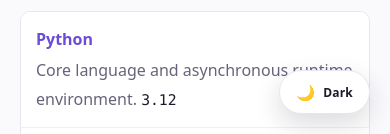
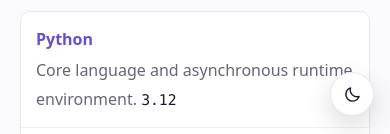
Before and after one commit to HyangDan2/TechnicalHub, an Eleventy site: page content/profiles/agent-core-platform.md in a window 390 px wide. Shown: the part 710-844 px from the top of the page. Built offline with nearby package versions, Linux system fonts and the light colour scheme; Eleventy itself is replaced by a stand-in of ours; files that its build step writes are made by us from their sources.

Commit message:
feat(theme): 허브·프로필 4페이지 테마 토글을 Web-HQ 규격 44×44 아이콘 버튼으로 통일 (#15)
- 텍스트 라벨(Dark/Light)과 이모지(🌙/☀️) 제거, 단색 SVG 달/해 아이콘만 표시
- index.html + 프로필 레이아웃(공개 프로필 4종) 모두 적용
- 44×44px·border-radius 999px·viewBox 0 0 24 24·stroke currentColor·stroke-width 1.7
- aria-label·title·aria-pressed 및 localStorage('hd2-theme') 연동 유지

```diff
--- a/_includes/layouts/profile.njk
+++ b/_includes/layouts/profile.njk
@@ -60,7 +60,7 @@
         <div class="profile-article">{{ content | safe }}</div>
       </article>
     </main>
-    <button class="theme-toggle" id="theme-toggle" type="button" aria-pressed="false" aria-label="Switch to dark mode"><span class="theme-toggle-icon" aria-hidden="true">🌙</span><span class="theme-toggle-label">Dark</span></button>
+    <button class="theme-toggle" id="theme-toggle" type="button" aria-pressed="false" aria-label="Switch to dark mode" title="Switch to dark mode"><svg class="theme-toggle-ic" data-icon="moon" viewBox="0 0 24 24" aria-hidden="true" focusable="false"><path d="M20.4 14.4A8.6 8.6 0 0 1 9.6 3.6a8.6 8.6 0 1 0 10.8 10.8z"/></svg><svg class="theme-toggle-ic" data-icon="sun" viewBox="0 0 24 24" aria-hidden="true" focusable="false"><circle cx="12" cy="12" r="4.1"/><path d="M12 2.7v2.3M12 19v2.3M2.7 12h2.3M19 12h2.3M5.4 5.4l1.6 1.6M17 17l1.6 1.6M18.6 5.4L17 7M7 17l-1.6 1.6"/></svg></button>
     <footer class="site-footer shell"><div><span class="footer-brand">HD2Lab <span class="accent">/</span> TechnicalHub</span><p>Technology profiles and architecture notes.</p></div><a href="../../#projects">Browse the hub <span aria-hidden="true">↗</span></a></footer>
     <script src="../../js/theme.js"></script>
   </body>
--- a/css/profile.css
+++ b/css/profile.css
@@ -167,10 +167,16 @@ img, svg { max-width: 100%; height: auto; }
 [data-theme="dark"] .skip-link { color: #0B1020; }
 [data-theme="dark"] .profile-article img, [data-theme="dark"] .profile-article svg { background: var(--profile-soft); }
 
-/* Floating Light/Dark toggle — fixed bottom-right on hub and profile pages */
-.theme-toggle { position: fixed; right: 20px; bottom: 20px; z-index: 60; display: inline-flex; align-items: center; gap: 8px; min-height: 44px; padding: 0 16px; border: 1px solid var(--profile-line); border-radius: 999px; background: var(--profile-card); color: var(--profile-ink); font-family: var(--profile-sans); font-size: 12px; font-weight: 700; letter-spacing: .2px; box-shadow: 0 10px 26px rgba(29, 25, 43, .16); transition: background .15s, border-color .15s, color .15s, transform .15s; }
-.theme-toggle:hover { border-color: var(--profile-teal); color: var(--profile-accent-text); transform: translateY(-2px); }
-.theme-toggle:focus-visible { outline: 3px solid var(--profile-teal); outline-offset: 3px; }
-.theme-toggle-icon { font-size: 15px; line-height: 1; }
+/* Floating theme toggle — HD2Lab standard: one 44×44 round icon button (same spec
+   as Web-HQ). No text label, no emoji: a single-stroke moon in light mode,
+   a single-stroke sun in dark mode. */
+.theme-toggle { position: fixed; right: max(16px, env(safe-area-inset-right, 0px) + 16px); bottom: max(18px, env(safe-area-inset-bottom, 0px) + 18px); z-index: 60; display: inline-flex; align-items: center; justify-content: center; width: 44px; height: 44px; margin: 0; padding: 0; border: 1px solid var(--profile-line); border-radius: 999px; background: var(--profile-card); color: var(--profile-ink); font-family: var(--profile-sans); box-shadow: 0 10px 26px rgba(29, 25, 43, .16); cursor: pointer; -webkit-tap-highlight-color: transparent; backdrop-filter: blur(10px); transition: background .2s, border-color .2s, color .2s, box-shadow .2s, transform .18s; }
+.theme-toggle:hover { border-color: var(--profile-teal); color: var(--profile-teal); }
+.theme-toggle:active { transform: scale(.94); }
+.theme-toggle:focus-visible { outline: 2px solid var(--profile-teal); outline-offset: 3px; }
+.theme-toggle-ic { display: none; width: 19px; height: 19px; fill: none; stroke: currentColor; stroke-width: 1.7; stroke-linecap: round; stroke-linejoin: round; }
+html:not([data-theme="dark"]) .theme-toggle .theme-toggle-ic[data-icon="moon"],
+html[data-theme="dark"] .theme-toggle .theme-toggle-ic[data-icon="sun"] { display: block; }
 [data-theme="dark"] .theme-toggle { box-shadow: 0 12px 30px rgba(2, 5, 16, .66); }
 [data-theme="dark"] .theme-toggle:hover { background: var(--profile-raised); }
+@media (prefers-reduced-motion: reduce) { .theme-toggle, .theme-toggle:active { transition: none; transform: none; } }
--- a/css/styles.css
+++ b/css/styles.css
@@ -237,10 +237,16 @@ input::placeholder { color: #8A839C; }
 [data-theme="dark"] .action-link:hover { color: #0B1020; }
 [data-theme="dark"] .hero-action:hover { background: #BCA5FF; }
 
-/* Floating Light/Dark toggle — fixed bottom-right on every hub page */
-.theme-toggle { position: fixed; right: 20px; bottom: 20px; z-index: 60; display: inline-flex; align-items: center; gap: 8px; min-height: 44px; padding: 0 16px; border: 1px solid var(--line-strong); border-radius: 999px; background: var(--panel); color: var(--ink); font-size: 12px; font-weight: 700; letter-spacing: .2px; box-shadow: 0 10px 26px rgba(29, 25, 43, .16); transition: background .15s, border-color .15s, color .15s, transform .15s; }
-.theme-toggle:hover { border-color: var(--accent); color: var(--accent-text); transform: translateY(-2px); }
-.theme-toggle:focus-visible { outline: 3px solid var(--accent); outline-offset: 3px; }
-.theme-toggle-icon { font-size: 15px; line-height: 1; }
+/* Floating theme toggle — HD2Lab standard: one 44×44 round icon button (same spec
+   as Web-HQ). No text label, no emoji: a single-stroke moon in light mode,
+   a single-stroke sun in dark mode. */
+.theme-toggle { position: fixed; right: max(16px, env(safe-area-inset-right, 0px) + 16px); bottom: max(18px, env(safe-area-inset-bottom, 0px) + 18px); z-index: 60; display: inline-flex; align-items: center; justify-content: center; width: 44px; height: 44px; margin: 0; padding: 0; border: 1px solid var(--line-strong); border-radius: 999px; background: var(--panel); color: var(--ink); box-shadow: 0 10px 26px rgba(29, 25, 43, .16); cursor: pointer; -webkit-tap-highlight-color: transparent; backdrop-filter: blur(10px); transition: background .2s, border-color .2s, color .2s, box-shadow .2s, transform .18s; }
+.theme-toggle:hover { border-color: var(--accent); color: var(--accent); }
+.theme-toggle:active { transform: scale(.94); }
+.theme-toggle:focus-visible { outline: 2px solid var(--accent); outline-offset: 3px; }
+.theme-toggle-ic { display: none; width: 19px; height: 19px; fill: none; stroke: currentColor; stroke-width: 1.7; stroke-linecap: round; stroke-linejoin: round; }
+html:not([data-theme="dark"]) .theme-toggle .theme-toggle-ic[data-icon="moon"],
+html[data-theme="dark"] .theme-toggle .theme-toggle-ic[data-icon="sun"] { display: block; }
 [data-theme="dark"] .theme-toggle { box-shadow: 0 12px 30px rgba(2, 5, 16, .66); }
 [data-theme="dark"] .theme-toggle:hover { background: var(--panel-soft); }
+@media (prefers-reduced-motion: reduce) { .theme-toggle, .theme-toggle:active { transition: none; transform: none; } }
--- a/js/theme.js
+++ b/js/theme.js
@@ -1,24 +1,24 @@
 // HD2Lab hub theme: Soft Iris light (default) ↔ Navy & Lavender dark.
 // The <head> snippet applies the stored theme before first paint; this binds
-// the floating toggle and keeps the theme-color meta and button labels in sync.
+// the floating toggle, keeps the theme-color meta in sync, and keeps the
+// button's accessible name current. The button itself is icon-only (44×44):
+// CSS shows the moon in light mode and the sun in dark mode.
 (() => {
   const STORAGE_KEY = 'hd2-theme';
   const root = document.documentElement;
   const toggle = document.querySelector('#theme-toggle');
   if (!toggle) return;
 
-  const icon = toggle.querySelector('.theme-toggle-icon');
-  const label = toggle.querySelector('.theme-toggle-label');
   const meta = document.querySelector('meta[name="theme-color"]');
 
   const apply = theme => {
     const dark = theme === 'dark';
     root.dataset.theme = dark ? 'dark' : 'light';
     if (meta) meta.setAttribute('content', dark ? '#0B1020' : '#FAFAFD');
+    const label = dark ? 'Switch to light mode' : 'Switch to dark mode';
     toggle.setAttribute('aria-pressed', String(dark));
-    toggle.setAttribute('aria-label', dark ? 'Switch to light mode' : 'Switch to dark mode');
-    if (icon) icon.textContent = dark ? '☀️' : '🌙';
-    if (label) label.textContent = dark ? 'Light' : 'Dark';
+    toggle.setAttribute('aria-label', label);
+    toggle.setAttribute('title', label);
   };
 
   apply(root.dataset.theme === 'dark' ? 'dark' : 'light');
```
Also changed, not shown: index.html (+1 -1 lines), README.md.
